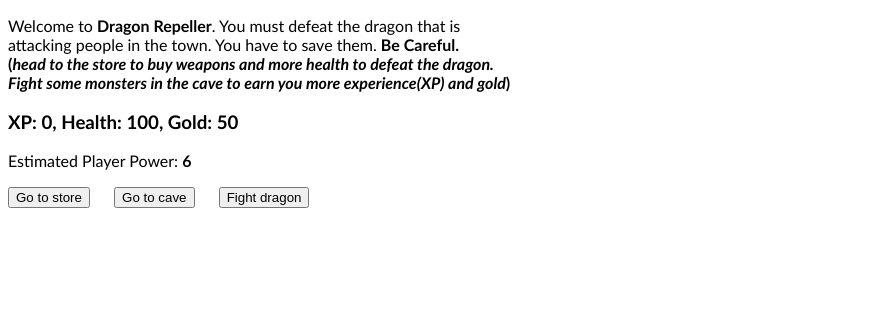
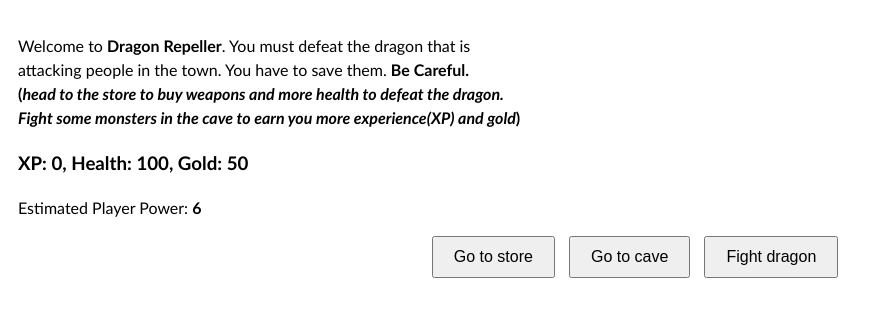
Before and after one commit to franklineokado/Monster-RPG, a plain HTML site: page index.html in a window 1280 px wide. Shown: the whole page, without its empty margins (0-893 px from the left). Drawn offline with Linux system fonts and the light colour scheme.

Commit message:
Update game.css

```diff
--- a/game.css
+++ b/game.css
@@ -1,24 +1,32 @@
 body {
-  font-family: calibri;
+  font-family: Calibri, sans-serif;
+  font-size: 16px; /* Adjust base font size for better readability */
+  line-height: 1.5; /* Improved line height for mobile screens */
+  padding: 10px; /* Add padding for better spacing */
 }
 
 .btns-container {
   margin-bottom: 20px;
+  text-align: center; /* Center align buttons for better mobile layout */
 }
 
 .btn {
-  margin-right: 20px;
+  margin-right: 10px;
+  margin-bottom: 10px; /* Increase margin for buttons */
   cursor: pointer;
+  padding: 10px 20px; /* Increase button padding for larger touch area */
+  font-size: 16px; /* Increase button font size */
 }
 
 .monster-details-container {
   border: 1px solid black;
   display: none;
-  padding: 3px 15px 3px 15px;
+  padding: 10px; /* Adjust padding for better spacing */
   background-color: rgb(230, 226, 226);
+  margin-bottom: 20px; /* Add margin for better separation */
 }
 
 .hint-txt {
-  font-size: small;
+  font-size: 14px; /* Adjust hint text font size */
   font-style: italic;
 }
```
